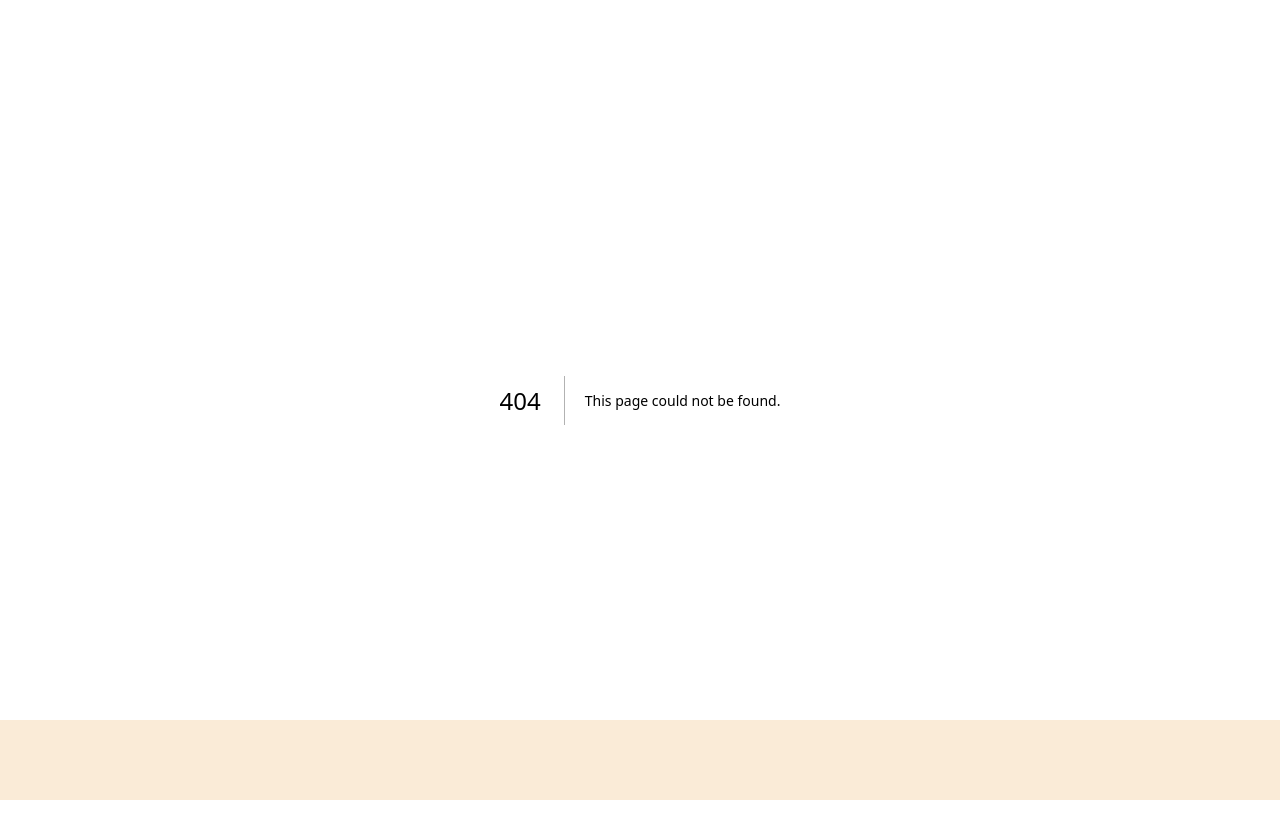
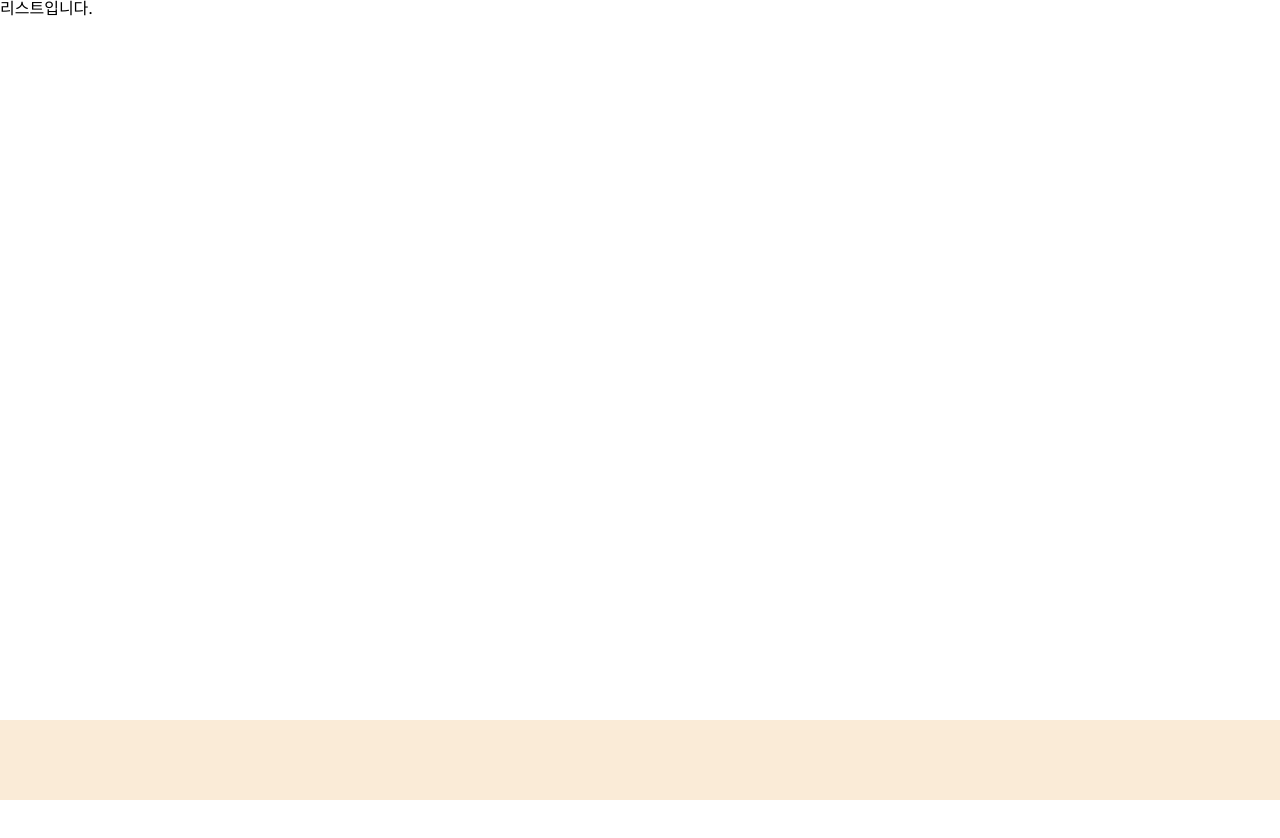
Before and after one commit to pgw6541/next-project, a Next.js app: page /list in a window 1280 px wide. Before the commit this address had no page. Shown: the top 838 px of the page. After the commit the page ends 800 px from the top, so only its background shows below. Built offline with nearby package versions, Linux system fonts and the light colour scheme.

Commit message:
list page 생성

```diff
--- /dev/null
+++ b/app/list/page.tsx
@@ -0,0 +1,7 @@
+export default function List(){
+
+    return (
+        <div>리스트입니다.</div>
+    )
+
+}
```
